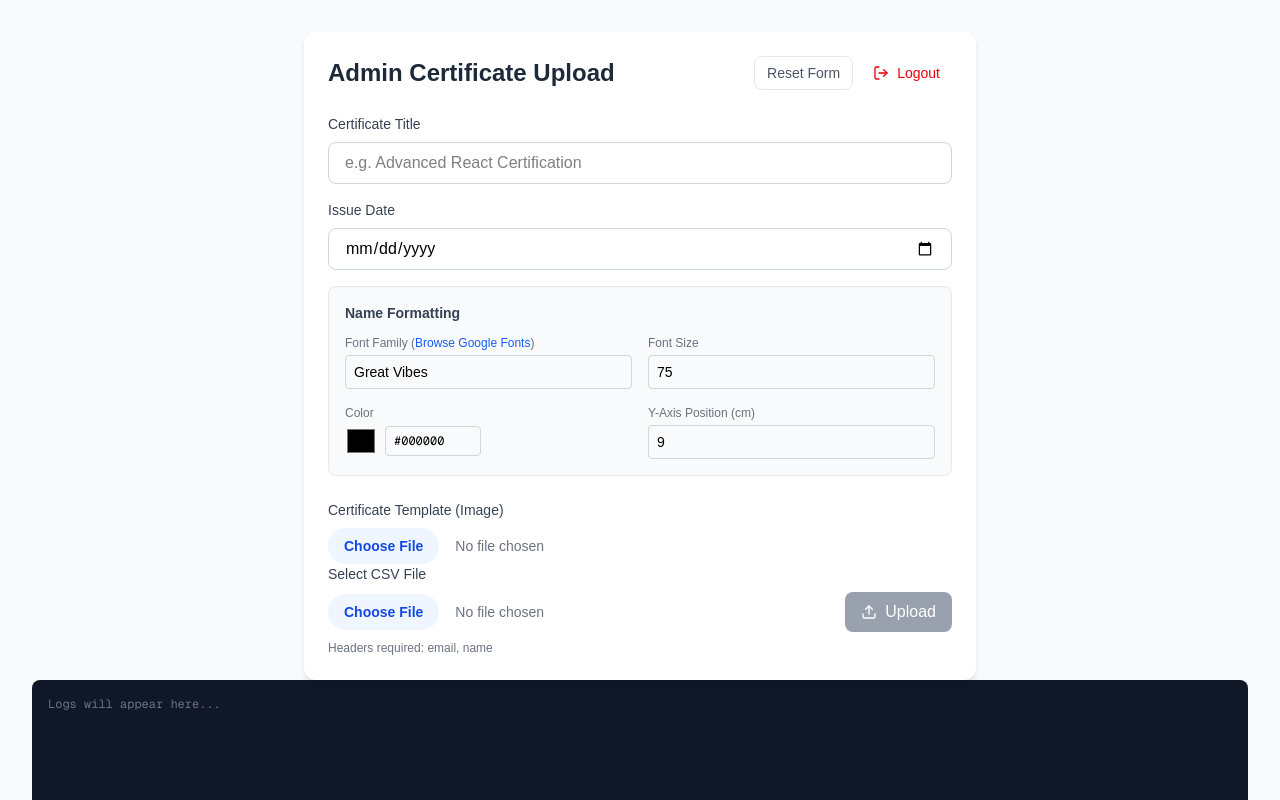
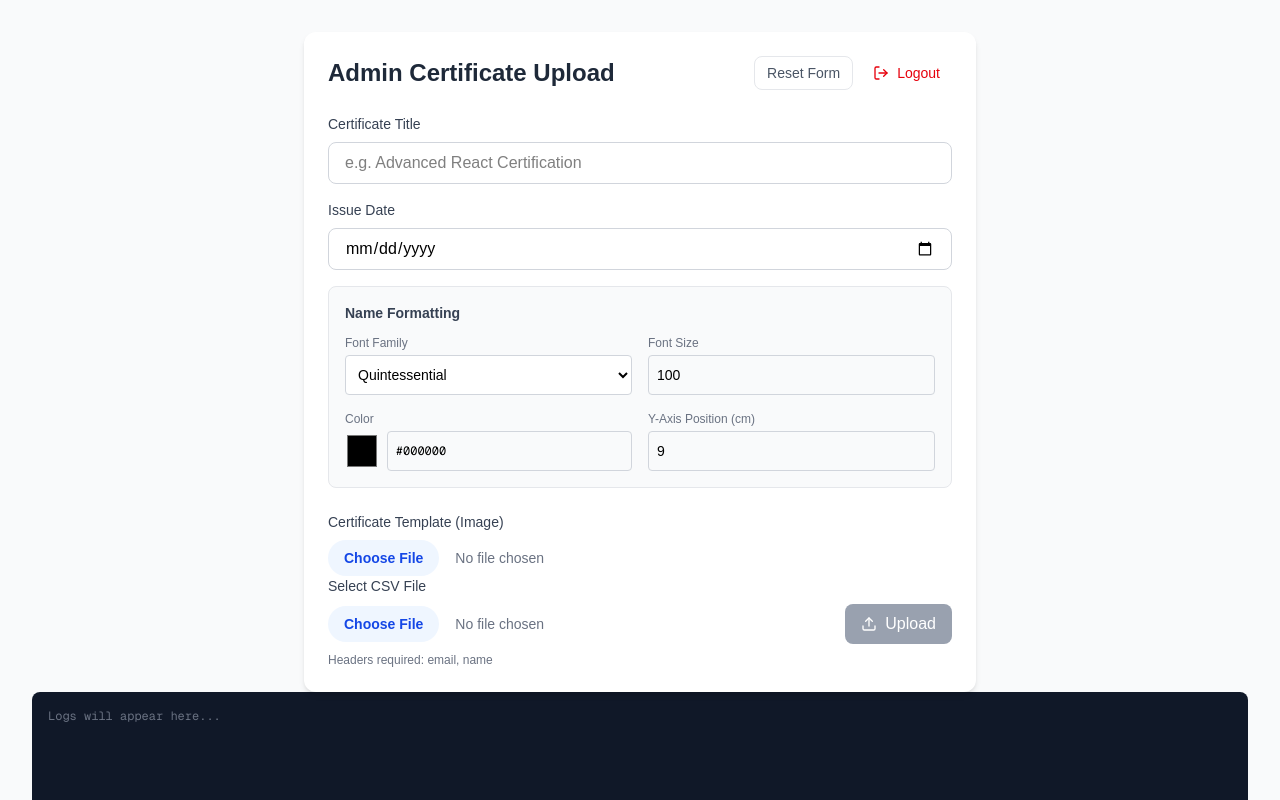
Before and after one commit to thevasugupta/gir-cert-verify, a Next.js app: page /admin/upload in a window 1280 px wide. Shown: the top 800 px of the page. Built offline with nearby package versions, Linux system fonts and the light colour scheme.

Commit message:
UI fixes

```diff
--- a/app/admin/upload/page.tsx
+++ b/app/admin/upload/page.tsx
@@ -13,8 +13,8 @@ export default function AdminUploadPage() {
     const [certificateTitle, setCertificateTitle] = useState('');
 
     // Formatting State
-    const [nameFont, setNameFont] = useState('Great Vibes');
-    const [nameSize, setNameSize] = useState(75);
+    const [nameFont, setNameFont] = useState('Quintessential');
+    const [nameSize, setNameSize] = useState(100);
     const [nameColor, setNameColor] = useState('#000000');
     const [nameYPos, setNameYPos] = useState(9.0); // Default 9cm
 
@@ -78,10 +78,10 @@ export default function AdminUploadPage() {
         setTemplateFile(null);
         setIssueDate('');
         setCertificateTitle('');
-        setNameFont('Great Vibes');
-        setNameSize(75);
+        setNameFont('Quintessential');
+        setNameSize(100);
         setNameColor('#000000');
-        setNameYPos(10.5);
+        setNameYPos(9.0);
         setLogs([]);
         setProgress(0);
 
@@ -226,16 +226,34 @@ export default function AdminUploadPage() {
                         <h3 className="text-sm font-semibold text-gray-700 mb-3">Name Formatting</h3>
                         <div className="grid grid-cols-2 gap-4 mb-4">
                             <div>
-                                <label className="block text-xs font-medium text-gray-500 mb-1">
-                                    Font Family (<a href="https://fonts.google.com" target="_blank" rel="noopener noreferrer" className="text-blue-600 hover:underline">Browse Google Fonts</a>)
-                                </label>
-                                <input
-                                    type="text"
+                                <label className="block text-xs font-medium text-gray-500 mb-1">Font Family</label>
+                                <select
                                     value={nameFont}
                                     onChange={(e) => setNameFont(e.target.value)}
-                                    placeholder="e.g. Great Vibes"
-                                    className="block w-full px-2 py-1.5 text-sm border border-gray-300 rounded focus:ring-2 focus:ring-blue-500 outline-none text-black"
-                                />
+                                    className="block w-full px-2 h-10 text-sm border border-gray-300 rounded focus:ring-2 focus:ring-blue-500 outline-none text-black bg-white"
+                                >
+                                    <optgroup label="Cursive / Script">
+                                        <option value="Quintessential">Quintessential</option>
+                                        <option value="Great Vibes">Great Vibes</option>
+                                        <option value="Dancing Script">Dancing Script</option>
+                                        <option value="Pacifico">Pacifico</option>
+                                        <option value="Sacramento">Sacramento</option>
+                                        <option value="Parisienne">Parisienne</option>
+                                    </optgroup>
+                                    <optgroup label="Serif">
+                                        <option value="Merriweather">Merriweather</option>
+                                        <option value="Playfair Display">Playfair Display</option>
+                                        <option value="Lora">Lora</option>
+                                        <option value="Cinzel">Cinzel</option>
+                                    </optgroup>
+                                    <optgroup label="Sans-Serif">
+                                        <option value="Roboto">Roboto</option>
+                                        <option value="Open Sans">Open Sans</option>
+                                        <option value="Lato">Lato</option>
+                                        <option value="Montserrat">Montserrat</option>
+                                        <option value="Oswald">Oswald</option>
+                                    </optgroup>
+                                </select>
                             </div>
                             <div>
                                 <label className="block text-xs font-medium text-gray-500 mb-1">Font Size</label>
@@ -243,7 +261,7 @@ export default function AdminUploadPage() {
                                     type="number"
                                     value={nameSize}
                                     onChange={(e) => setNameSize(Number(e.target.value))}
-                                    className="block w-full px-2 py-1.5 text-sm border border-gray-300 rounded focus:ring-2 focus:ring-blue-500 outline-none text-black"
+                                    className="block w-full px-2 h-10 text-sm border border-gray-300 rounded focus:ring-2 focus:ring-blue-500 outline-none text-black"
                                 />
                             </div>
                         </div>
@@ -255,13 +273,13 @@ export default function AdminUploadPage() {
                                         type="color"
                                         value={nameColor}
                                         onChange={(e) => setNameColor(e.target.value)}
-                                        className="h-8 w-8 rounded cursor-pointer border-0 p-0"
+                                        className="h-10 w-10 rounded cursor-pointer border-0 p-0"
                                     />
                                     <input
                                         type="text"
                                         value={nameColor}
                                         onChange={(e) => setNameColor(e.target.value)}
-                                        className="block w-24 px-2 py-1.5 text-xs font-mono border border-gray-300 rounded focus:ring-2 focus:ring-blue-500 outline-none text-black uppercase"
+                                        className="block w-full px-2 h-10 text-xs font-mono border border-gray-300 rounded focus:ring-2 focus:ring-blue-500 outline-none text-black uppercase"
                                         placeholder="#000000"
                                     />
                                 </div>
@@ -273,7 +291,7 @@ export default function AdminUploadPage() {
                                     step="0.1"
                                     value={nameYPos}
                                     onChange={(e) => setNameYPos(Number(e.target.value))}
-                                    className="block w-full px-2 py-1.5 text-sm border border-gray-300 rounded focus:ring-2 focus:ring-blue-500 outline-none text-black"
+                                    className="block w-full px-2 h-10 text-sm border border-gray-300 rounded focus:ring-2 focus:ring-blue-500 outline-none text-black"
                                 />
                             </div>
                         </div>
@@ -340,6 +358,5 @@ export default function AdminUploadPage() {
                 )}
             </div>
         </div>
-
     );
 }
```
